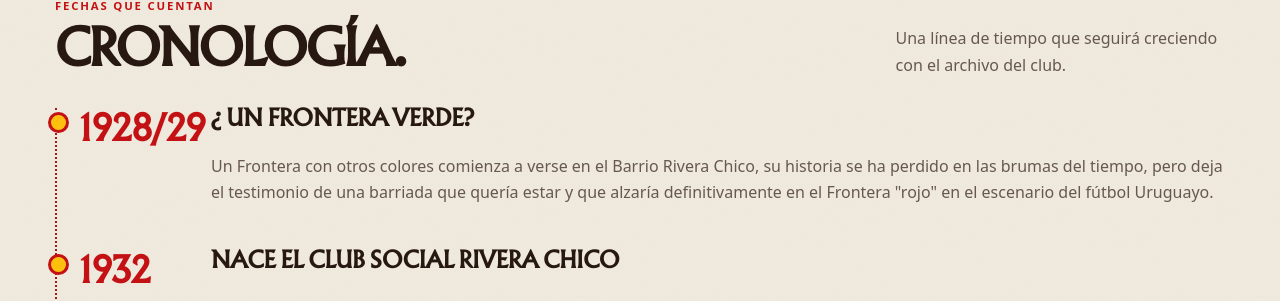
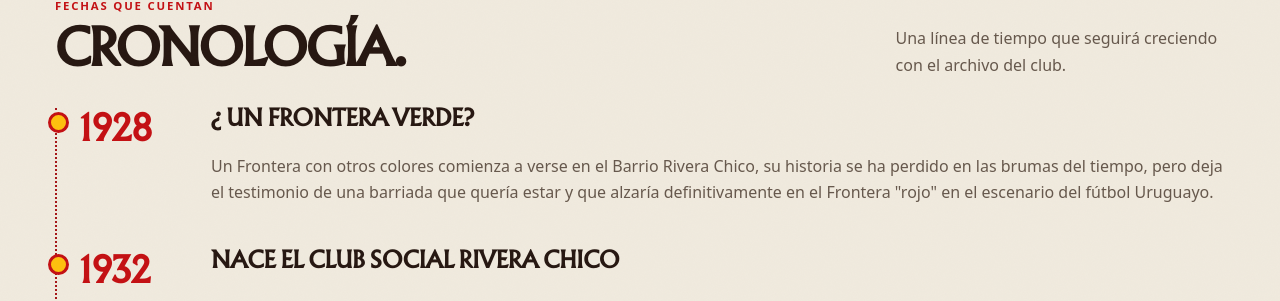
Before and after one commit to lilguti384-jpg/FronteraRivera, a Jekyll site: the page built from historia/index.html, in a window 1280 px wide and 900 px high, scrolled down 1455 px. Shown: the part 146-447 px from the top of the window. Built offline with Jekyll 4.4.1, drawn with Linux system fonts in a browser that asks for light colours; some web fonts are replaced.

Commit message:
Contenido: actualizar _data/cronologia.json desde Pages CMS

```diff
--- a/_data/cronologia.json
+++ b/_data/cronologia.json
@@ -1,6 +1,6 @@
 [
   {
-    "anio": "1928/29",
+    "anio": "1928",
     "titulo": "¿ Un Frontera verde?",
     "descripcion": "Un Frontera con otros colores comienza a verse en el Barrio Rivera Chico, su historia se ha perdido en las brumas del tiempo, pero deja el testimonio de una barriada que quería estar y que alzaría definitivamente en el Frontera \"rojo\" en el escenario del fútbol Uruguayo."
   },
```
